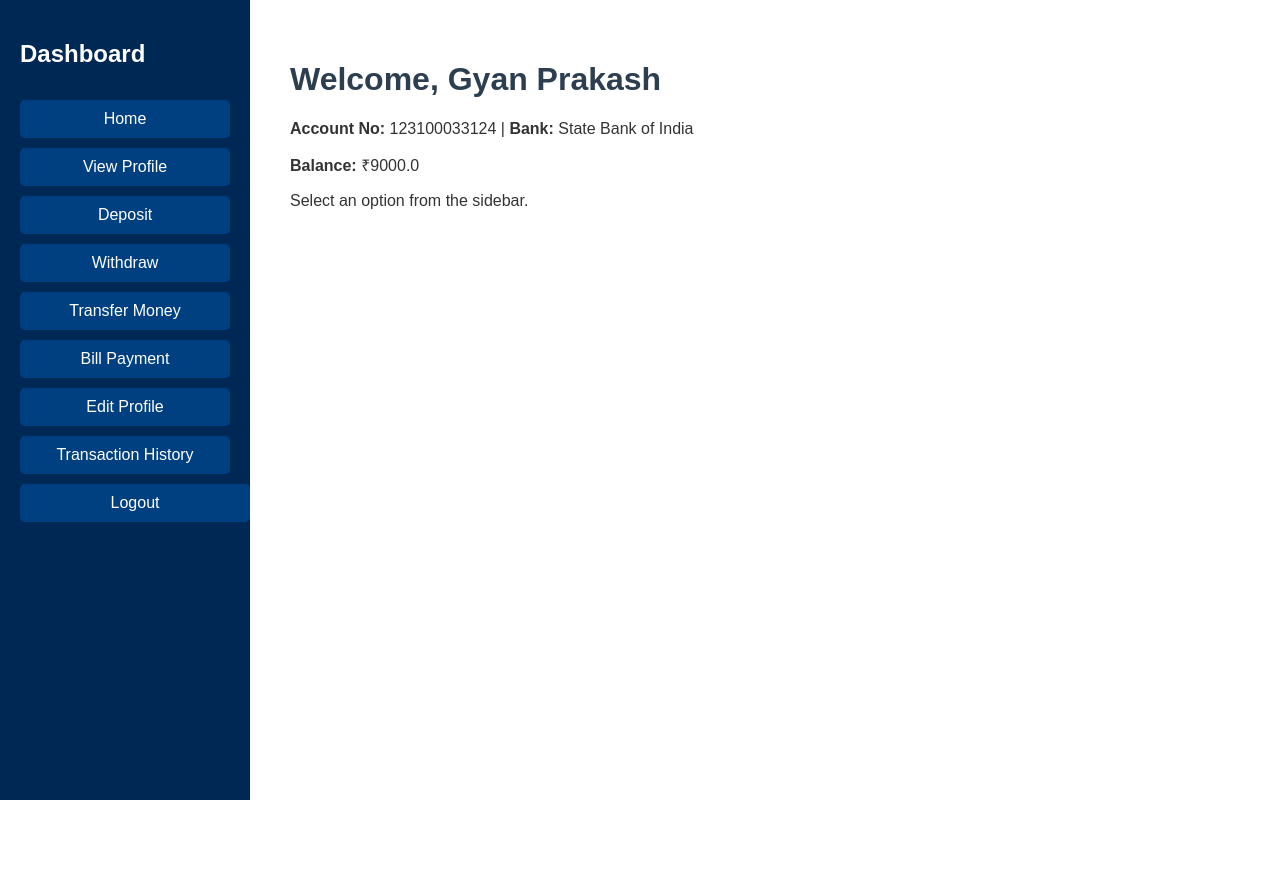
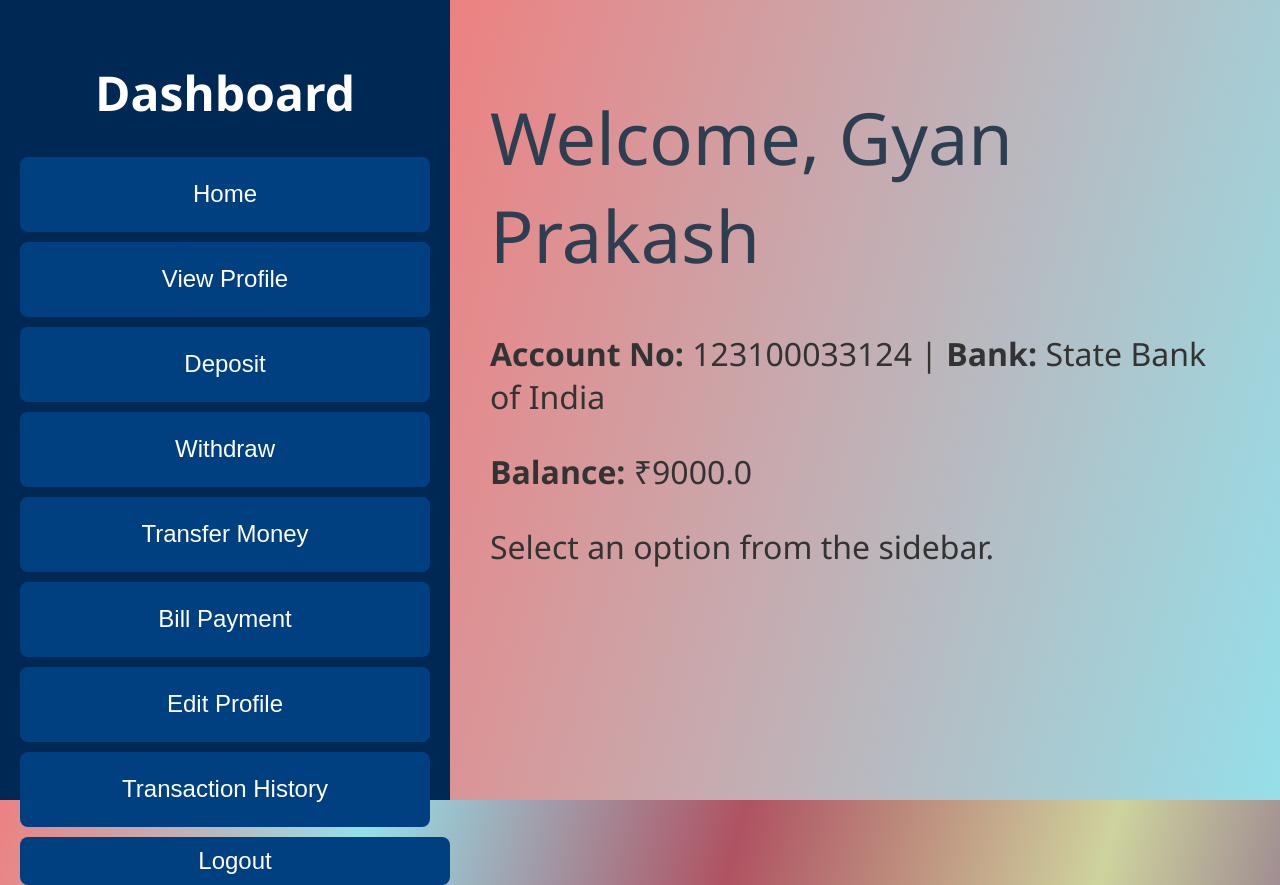
Before and after one commit to GyanPrakash-30/Banking_System, a Flask app: page /dashboard in a window 1280 px wide. Before the commit the page ends 800 px from the top, so only its background shows below. Run offline with Flask 3, Linux system fonts and the light colour scheme; a user stored in the database is signed in; data comes from the database, SQL or seed files in the repository; both versions use the stored data as it was after the commit.

Commit message:
Enhance UI with gradient backgrounds, improved sidebar width, and updated button styles

```diff
--- a/static/styles.css
+++ b/static/styles.css
@@ -1,7 +1,7 @@
 body {
     font-family: Arial, sans-serif;
     margin: 0;
-    background: #f4f4f4;
+    background: linear-gradient(105deg,#ed8181,#95dfe9,#af5262,#ced39e,#714585);
     color: #333;
     display: flex;
     height: 100vh;
@@ -38,7 +38,7 @@ button:hover {
 }
 
 .sidebar {
-    width: 250px;
+    width: 450px;
     background-color: #002855;
     padding: 20px;
     box-sizing: border-box;
@@ -48,6 +48,10 @@ button:hover {
 .sidebar h2 {
     color: white;
     margin-bottom: 2rem;
+    font-family: 'Segoe UI', Tahoma, Geneva, Verdana, sans-serif;
+    font-size: 3em;
+    font-weight: 700;
+    text-align: center;
 }
 
 .sidebar button, .sidebar a {
@@ -57,9 +61,9 @@ button:hover {
     padding: 10px;
     background-color: #004080;
     border: none;
-    border-radius: 5px;
+    border-radius: 8px;
     color: white;
-    font-size: 1rem;
+    font-size: 1.5rem;
     text-align: center;
     text-decoration: none;
 }
@@ -71,16 +75,37 @@ button:hover {
 .main-content {
     flex: 1;
     padding: 40px;
-    background-color: white;
+    background: linear-gradient(105deg,#ed8181,#95dfe9);
+
 }
 
 .dashboard-panel {
     display: none;
 }
 
+.dashboard-panel h1,h2{
+    font-family: 'Segoe UI', Tahoma, Geneva, Verdana, sans-serif;
+    font-size: 4.5em;
+    font-weight: 500;
+
+}
+
+.dashboard-panel input,button{
+    /* max-width: 50%; */
+    width: 700px;
+    border-radius: 8px;
+    height: 75px;
+    font-size: 1.5em;
+}
+
+.dashboard-panel p,ul{
+    font-family: 'Segoe UI', Tahoma, Geneva, Verdana, sans-serif;
+    font-size: 2em;
+}
+
 #message {
     font-weight: bold;
-    margin-top: 1rem;
+    margin-top: 2em;
     text-align: center;
 }
 
@@ -91,6 +116,27 @@ button:hover {
     align-items: center;
     height: 100vh;
     width: 100%;
+
+}
+
+.card
+{
+    display: flex;
+    width: 500px;
+    /* justify-content: center; */
+    align-items: center;
+    margin-left:30%;
+}
+
+.login-card input,button{
+    width: 600px;
+    border-radius: 8px;
+    height: 75px;
+    font-size: 1.5em;
+}
+
+.login-card p{
+    font-size: 2em;
 }
 
 /* Consistent card-style box */
```
Also changed, not shown: banking.db.
